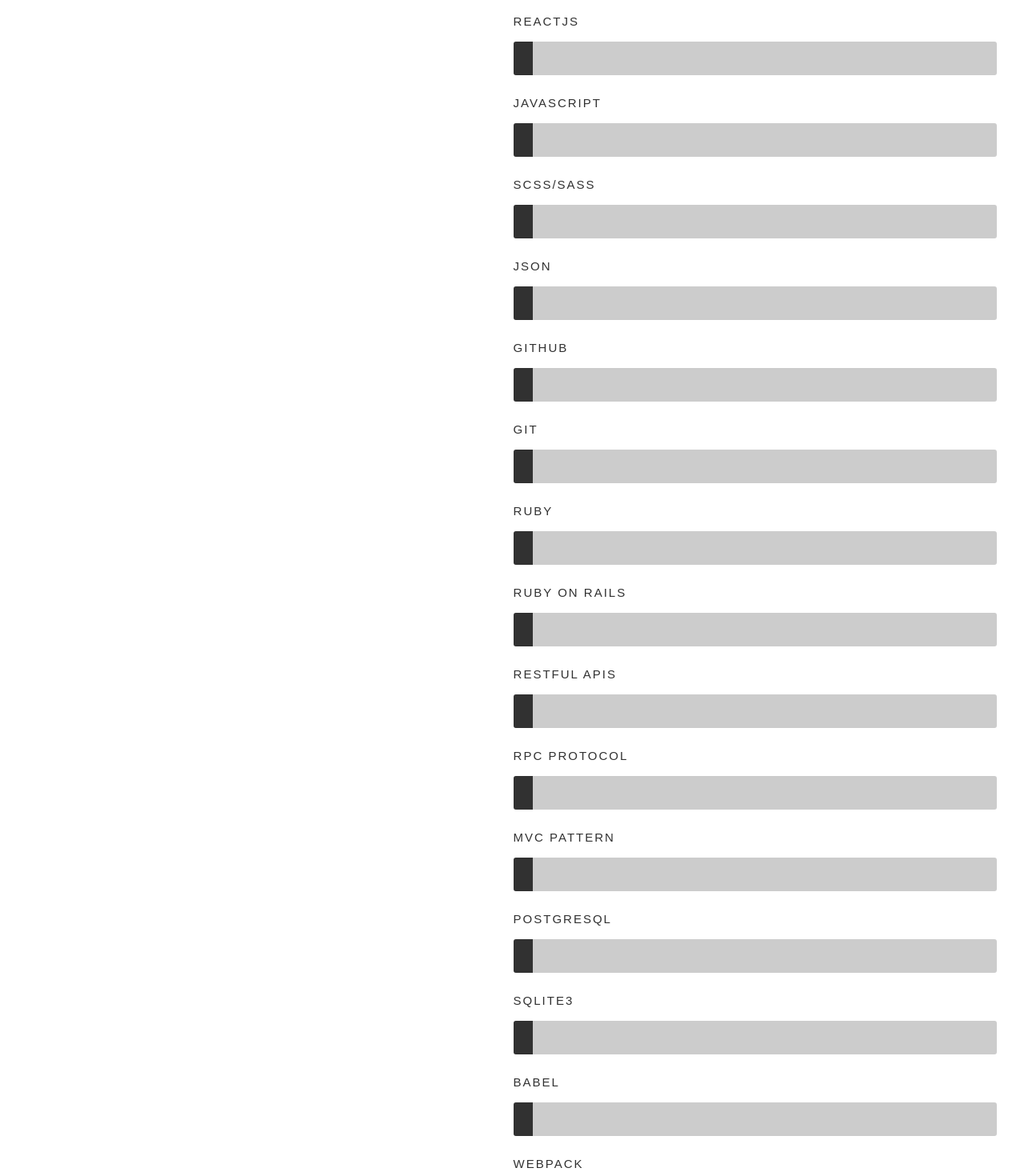
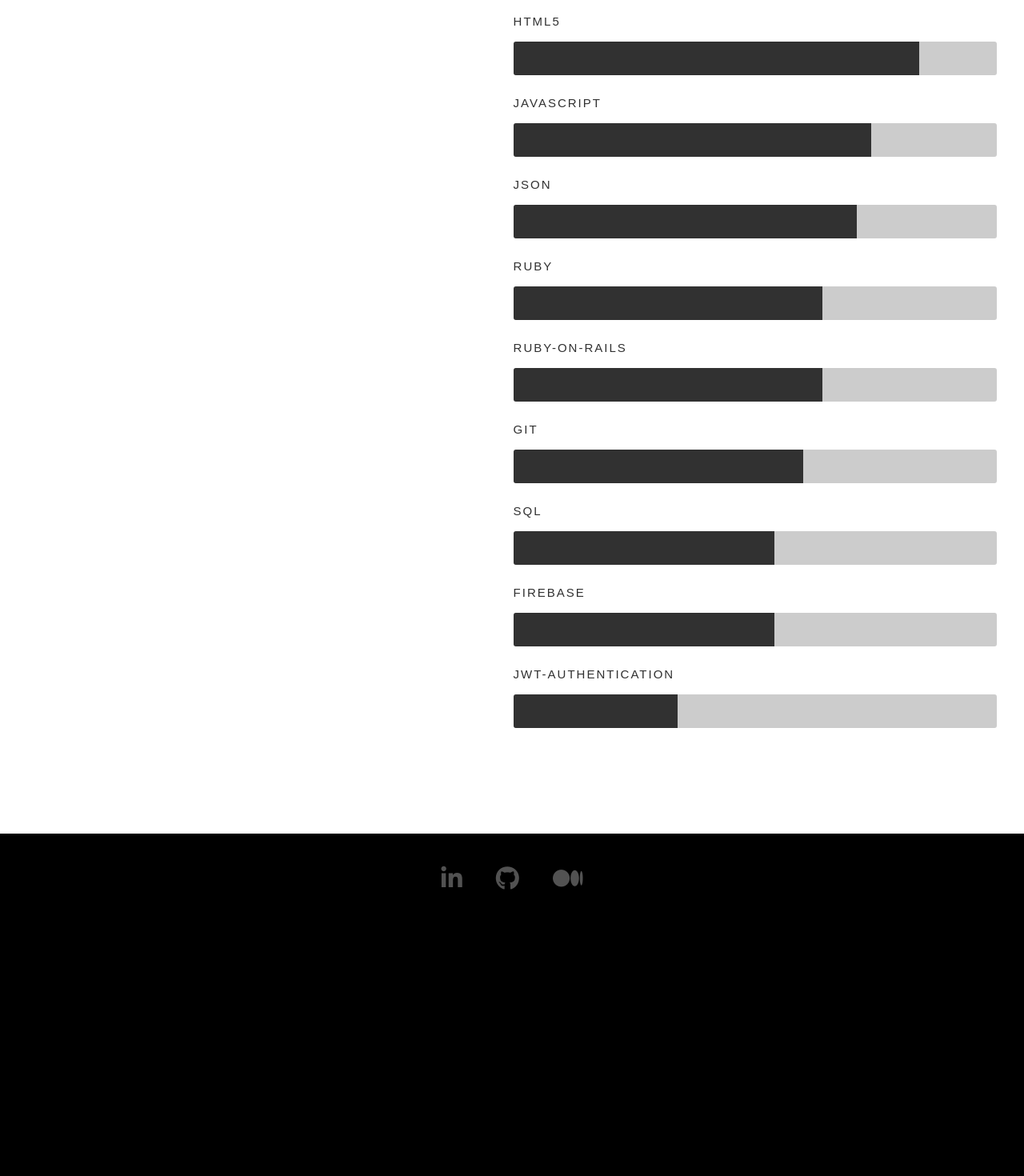
Before and after one commit to dbpatnode/major-remake, a React (Create React App) app in the folder major-remake/: page /resume in a window 1280 px wide. Shown: the part 1260-2730 px from the top of the page at 80% size. After the commit the page ends 2426 px from the top, so only its background shows below. Built offline with nearby package versions, Linux system fonts and the light colour scheme.

Commit message:
bar graph percentages updated

```diff
--- a/major-remake/src/components/resume/resume.style.scss
+++ b/major-remake/src/components/resume/resume.style.scss
@@ -131,6 +131,38 @@
         // -moz-animation: html5 2s ease;
         // -webkit-animation: html5 2s ease;
       }
+      .javascript {
+        width: 70%;
+        // -moz-animation: html5 2s ease;
+        // -webkit-animation: html5 2s ease;
+      }
+      .reactjs {
+        width: 90%;
+        // -moz-animation: html5 2s ease;
+        // -webkit-animation: html5 2s ease;
+      }
+      .json {
+        width: 67%;
+      }
+      .git {
+        width: 56%;
+      }
+      .ruby {
+        width: 60%;
+      }
+      .ruby-on-rails {
+        width: 60%;
+      }
+      .sql {
+        width: 50%;
+      }
+      .firebase {
+        width: 50%;
+      }
+      .jwt-authentication {
+        width: 30%;
+      }
+
 
 
 
--- a/major-remake/src/resumeData.js
+++ b/major-remake/src/resumeData.js
@@ -66,58 +66,37 @@
     "skillsDescription":"Languages:",
     "skills":[
       {
-        "skillname":"HTML5"
-      },
-      {
-        "skillname":"CSS"
+        "skillname":"CSS SCSS SASS"
       },
       {
         "skillname":"Reactjs"
       },
       {
-        "skillname":"Javascript"
+        "skillname":"HTML5"
       },
       {
-        "skillname":"SCSS/SASS"
+        "skillname":"Javascript"
       },
       {
         "skillname":"JSON"
       },
       {
-        "skillname":"GitHub"
+        "skillname":"Ruby"
+      },
+      {
+        "skillname":"Ruby-on-Rails"
       },
       {
         "skillname":"Git"
       },
       {
-        "skillname":"Ruby"
+        "skillname":"SQL"
       },
       {
-        "skillname":"Ruby on Rails"
+        "skillname":"firebase"
       },
       {
-        "skillname":"Restful APIs"
-      },
-      {
-        "skillname":"RPC Protocol"
-      },
-      {
-        "skillname":"MVC pattern"
-      },
-      {
-        "skillname":"PostgreSQL"
-      },
-      {
-        "skillname":"SQLite3"
-      },
-      {
-        "skillname":"Babel"
-      },
-      {
-        "skillname":"Webpack"
-      },
-      {
-        "skillname":"Chai"
+        "skillname":"JWT-Authentication"
       },
     ],
     "portfolio":[
```
